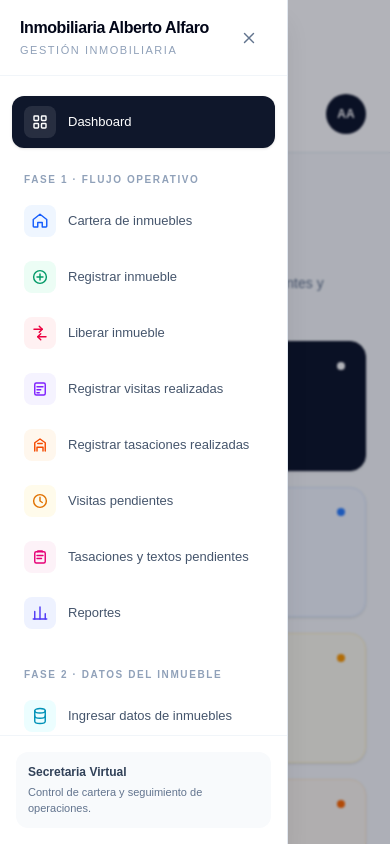
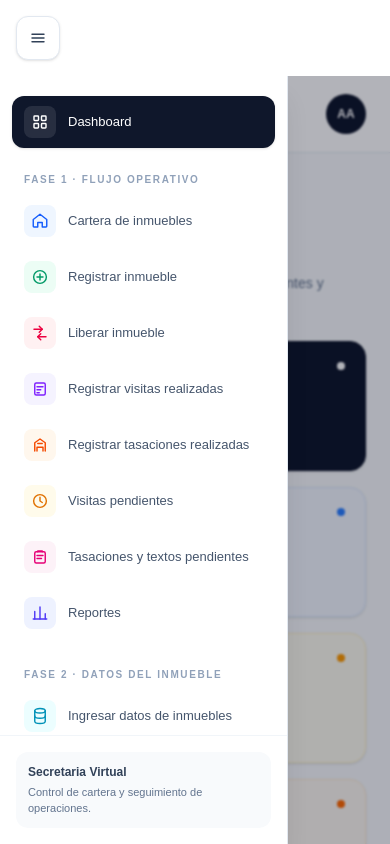
Before and after one commit to cpumaricramoori01-projx/inmobiliaria-alfaro, a Next.js app: page / in a window 390 px wide. Both pictures are taken after a click on the button "Abrir menú". Shown: the top 844 px of the page. Built offline with nearby package versions, Linux system fonts and the light colour scheme.

Commit message:
Ajustar menu movil al header original

```diff
--- a/app/components/Sidebar.tsx
+++ b/app/components/Sidebar.tsx
@@ -87,7 +87,7 @@ export default function Sidebar() {
         type="button"
         aria-label="Abrir menú"
         onClick={() => setOpen(true)}
-        className="fixed left-4 top-4 z-40 flex h-11 w-11 items-center justify-center rounded-xl border border-slate-200 bg-white text-slate-700 shadow-sm lg:hidden"
+        className="fixed left-4 top-4 z-[60] flex h-11 w-11 items-center justify-center rounded-xl border border-slate-200 bg-white text-slate-700 shadow-sm lg:hidden"
       >
         <Icon name="menu"/>
       </button>
@@ -97,12 +97,12 @@ export default function Sidebar() {
           type="button"
           aria-label="Cerrar menú"
           onClick={() => setOpen(false)}
-          className="fixed inset-0 z-40 bg-slate-950/30 backdrop-blur-[1px] lg:hidden"
+          className="fixed inset-x-0 bottom-0 top-[76px] z-40 bg-slate-950/30 backdrop-blur-[1px] lg:hidden"
         />
       )}
 
-      <aside className={`fixed inset-y-0 left-0 z-50 flex w-[min(86vw,18rem)] flex-col border-r border-slate-200 bg-white shadow-xl transition-transform duration-200 lg:w-72 lg:translate-x-0 lg:shadow-none ${open ? "translate-x-0" : "-translate-x-full"}`}>
-        <div className="flex h-[76px] shrink-0 items-center justify-between border-b border-slate-100 px-5 sm:px-6">
+      <aside className={`fixed bottom-0 left-0 top-[76px] z-50 flex w-[min(86vw,18rem)] flex-col border-r border-slate-200 bg-white shadow-xl transition-transform duration-200 lg:top-0 lg:w-72 lg:translate-x-0 lg:shadow-none ${open ? "translate-x-0" : "-translate-x-full"}`}>
+        <div className="hidden h-[76px] shrink-0 items-center justify-between border-b border-slate-100 px-5 sm:px-6 lg:flex">
           <div>
             <div className="text-base font-bold tracking-tight text-slate-950">Inmobiliaria Alberto Alfaro</div>
             <div className="mt-0.5 text-[11px] font-medium uppercase tracking-[0.14em] text-slate-400">Gestión inmobiliaria</div>
```
